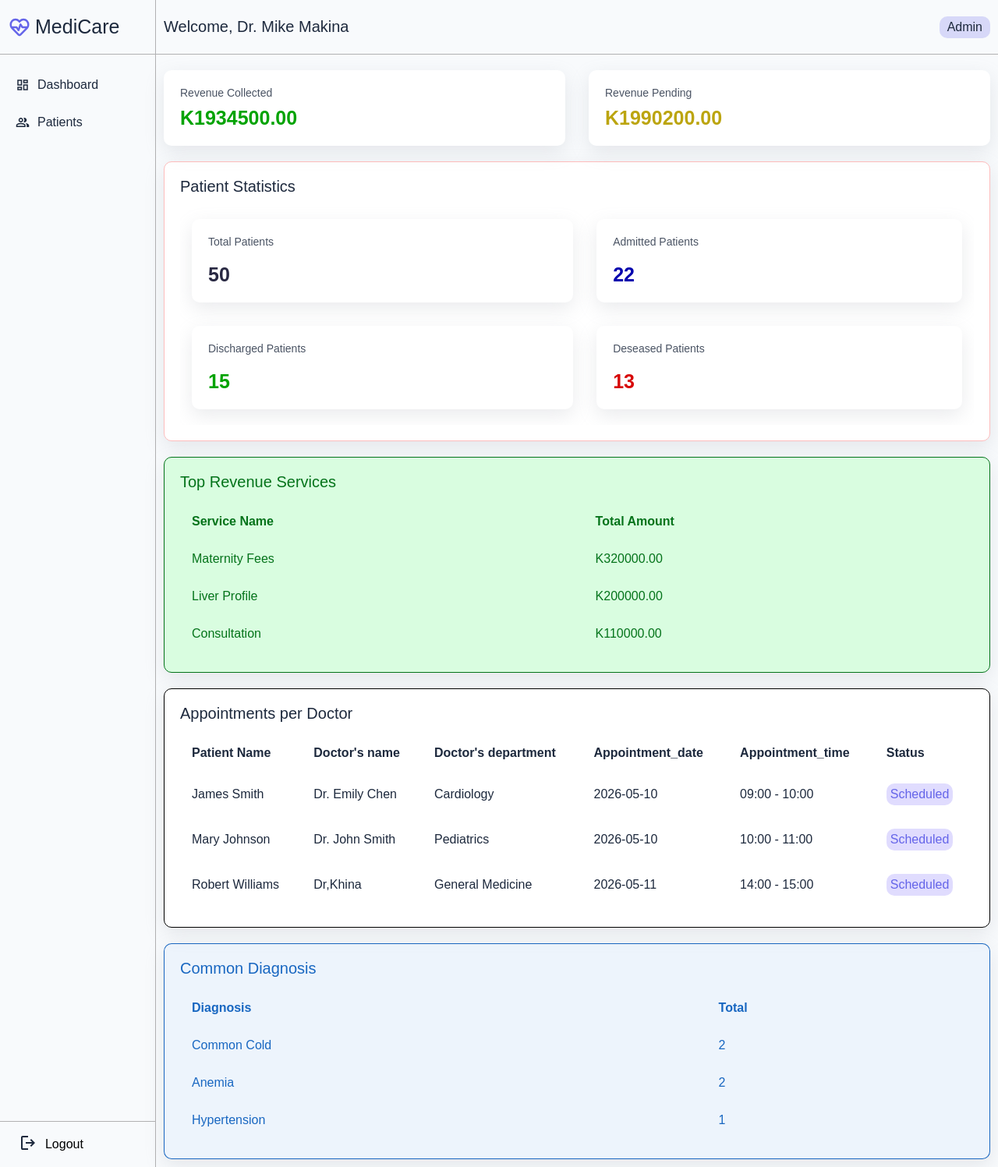
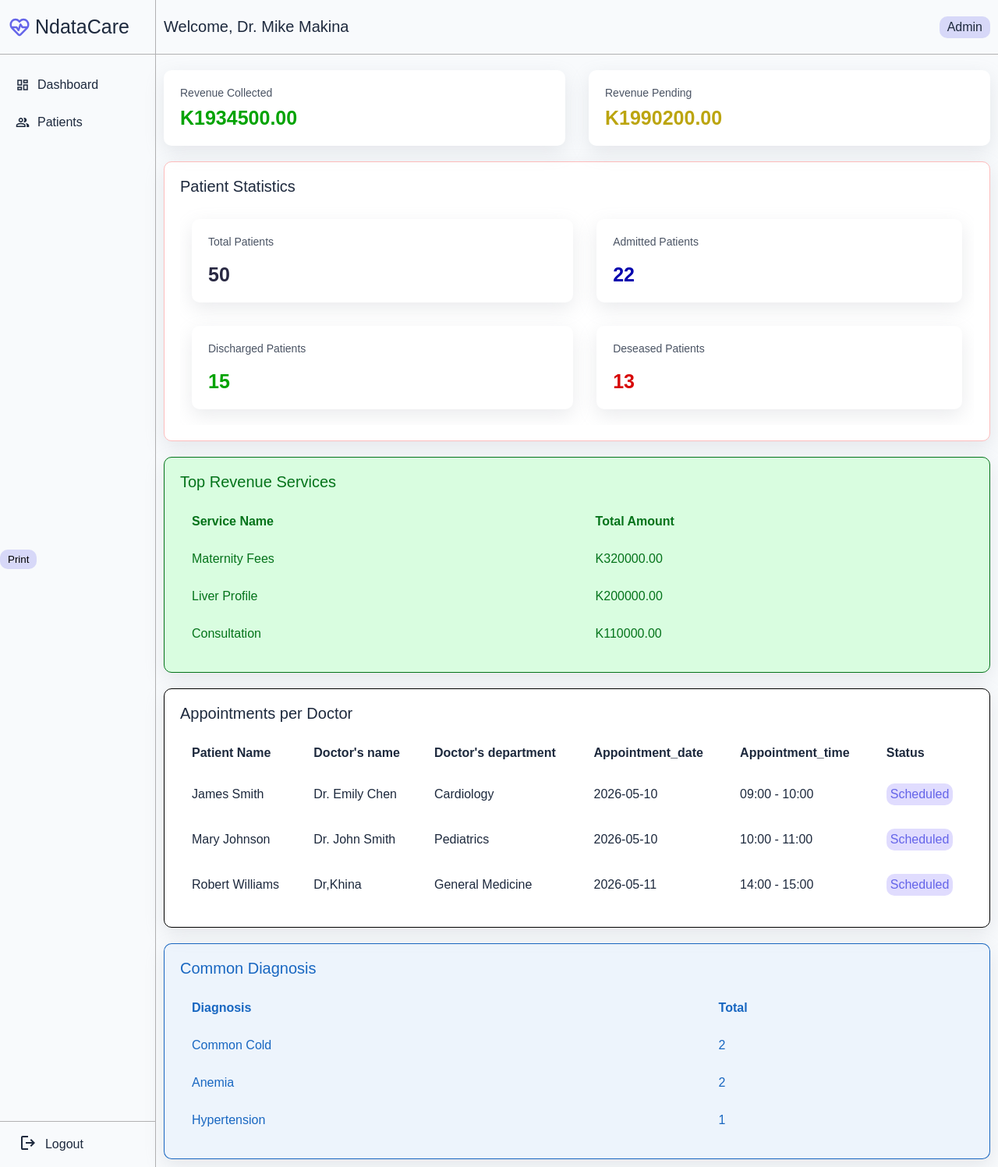
Before and after one commit to jjjjjess/WEBD-2200-FinalProject, a PHP site: page /reports.php in a window 1280 px wide. Shown: the whole page at 78% size. Run offline with PHP 8.4, Linux system fonts and the light colour scheme; data comes from the database, SQL or seed files in the repository.

Commit message:
adding print button to reports

```diff
--- a/reports.php
+++ b/reports.php
@@ -1,7 +1,7 @@
 <?php
 
-     // require_once('db_connect.php');
-    $conn = mysqli_connect('localhost', "root", '', 'hospital_sys',3307);
+    require_once('db_connect.php');
+    // $conn = mysqli_connect('localhost', "root", '', 'hospital_sys',3307);
 
     // 2. Check if the connection worked
     if (!$conn) {
@@ -115,7 +115,7 @@
                 <div class="logo">
                     <img src="images/logo1.svg" alt="logo">
                 </div>
-                MediCare
+                NdataCare
             </div>
             <div class="right">
                 <div class="user">
@@ -133,14 +133,24 @@
                 <ul>
                    <?php include('menu.php');?>
                 </ul>
+               <div class="print" style="position: absolute; bottom: 70px; left: 0; width: 100%;">
+                    <button onclick="window.print()"
+                        style="background-color: rgba(101, 101, 233, 0.226);
+                            border-radius: 10px;
+                            cursor: pointer;
+                            padding: 5px 10px;
+                            margin: 0;
+                            border: none;">
+                        Print
+                    </button>
+                </div>
 
                 <div class="logout">
-                    <button>
+                    <button onclick="return confirm('Are you sure you want to log out?')">
                         <div class="icon">
                             <img src="images/logout2.svg" alt="logout icon">
                         </div>
-
-                        Logout
+                        <a style="text-decoration: none; color: #1D293D;" href="dashboardLogout.php">Logout</a>
                     </button>
                 </div>
             </div>
@@ -371,5 +381,6 @@
 
             </div>
         </div>
+
 </body>
 </html>
```
Also changed, not shown: dashboard.css (line endings or trailing spaces).
